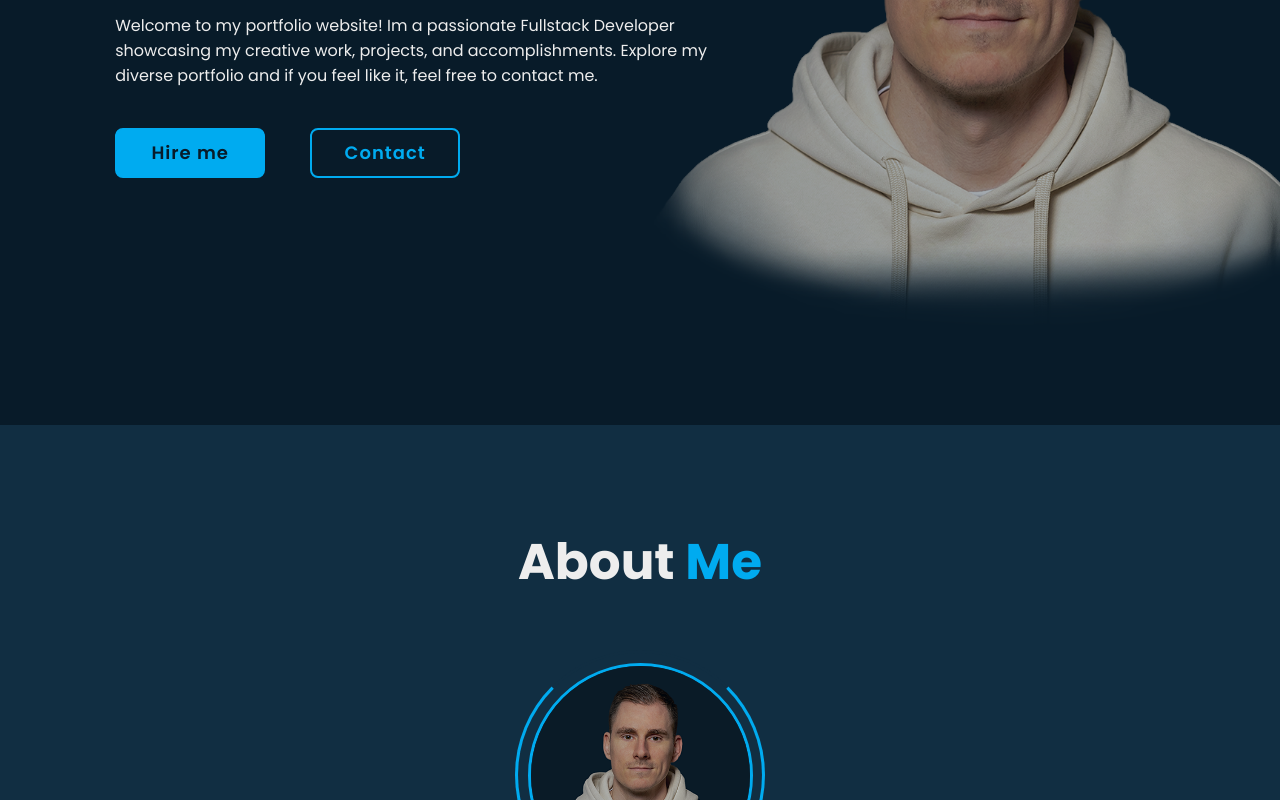
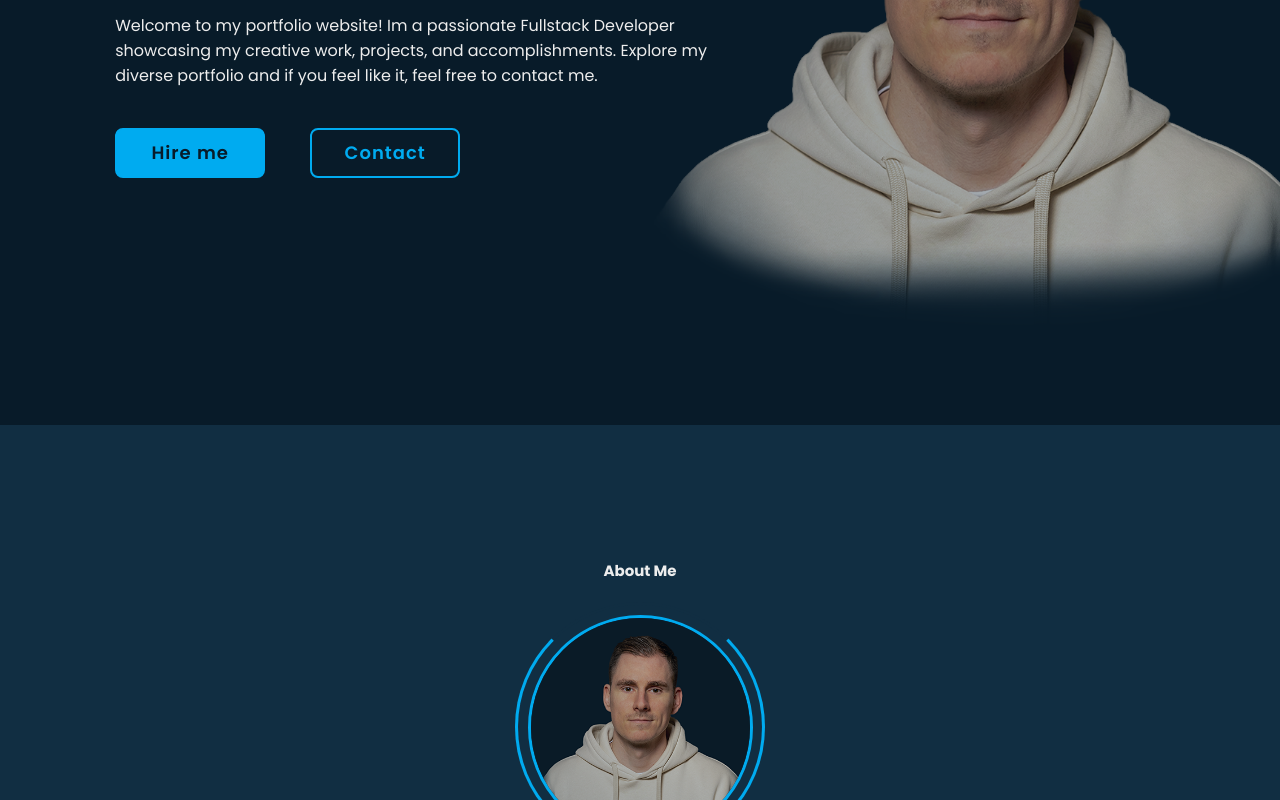
Before and after one commit to AkosBrb/Portfolio_website, a React (Vite) app: page /about in a window 1280 px wide. Shown: the part 375-1175 px from the top of the page. Built offline with nearby package versions, Linux system fonts and the light colour scheme.

Commit message:
classname changed

```diff
--- a/src/pages/About.jsx
+++ b/src/pages/About.jsx
@@ -3,7 +3,7 @@ import aboutImg from '../assets/pics/about.png';
 function About() {
   return (
     <section className="about-container" id="about">
-      <h2 className="about-heading">
+      <h2 className="heading">
         About <span>Me</span>
       </h2>
       <div className="about-img">
```
